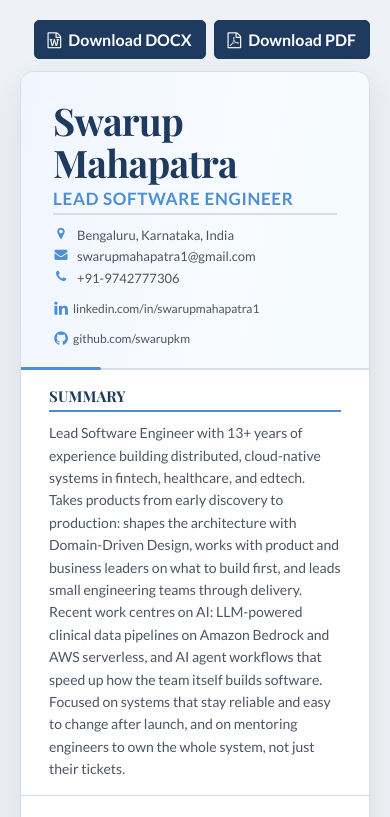
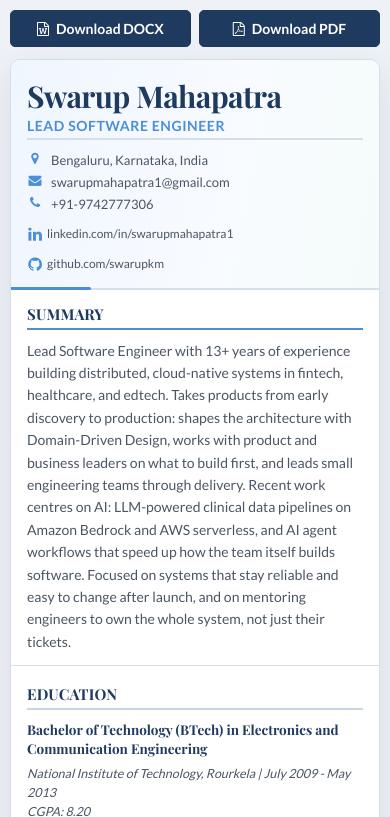
Before and after one commit to swarupkm/swarupkm.github.io, a website: page index.html in a window 390 px wide. Shown: the top 817 px of the page. Drawn offline with nearby package versions, Linux system fonts and the light colour scheme.

Commit message:
Add phone breakpoint to tighten padding and fit download buttons on small screens

```diff
--- a/styles.css
+++ b/styles.css
@@ -404,6 +404,74 @@ li::marker {
   }
 }
 
+/* Phone widths: nested padding (page, section, card, project) otherwise
+   leaves bullet text in a narrow strip. Scoped to screen so the print/PDF
+   layout in print.css is unaffected. */
+@media screen and (max-width: 600px) {
+  body {
+    padding: 10px;
+  }
+
+  .document-actions {
+    justify-content: stretch;
+  }
+
+  .docx-download,
+  .pdf-download {
+    flex: 1;
+    justify-content: center;
+    padding: 9px 8px;
+    font-size: 14px;
+    white-space: nowrap;
+  }
+
+  .container {
+    border-radius: 10px;
+  }
+
+  .profile-header {
+    padding: 20px 16px 16px;
+  }
+
+  .name {
+    font-size: 30px;
+  }
+
+  .profile-role {
+    font-size: 14px;
+  }
+
+  .summary {
+    padding: 14px 16px 12px;
+  }
+
+  .left,
+  .right {
+    padding: 18px 16px 20px;
+  }
+
+  .experience {
+    padding: 12px 12px 10px;
+    border-left-width: 3px;
+  }
+
+  .experience:hover {
+    box-shadow: 0 2px 6px rgba(77, 143, 214, 0.07);
+  }
+
+  .experience ul {
+    padding-left: 16px;
+  }
+
+  .project {
+    padding-left: 0;
+  }
+
+  .project ul {
+    padding-left: 16px;
+  }
+}
+
 /* ── ATS pre-header (hidden on screen, visible in print via print.css) ── */
 .ats-pre-header {
   display: none;
```
